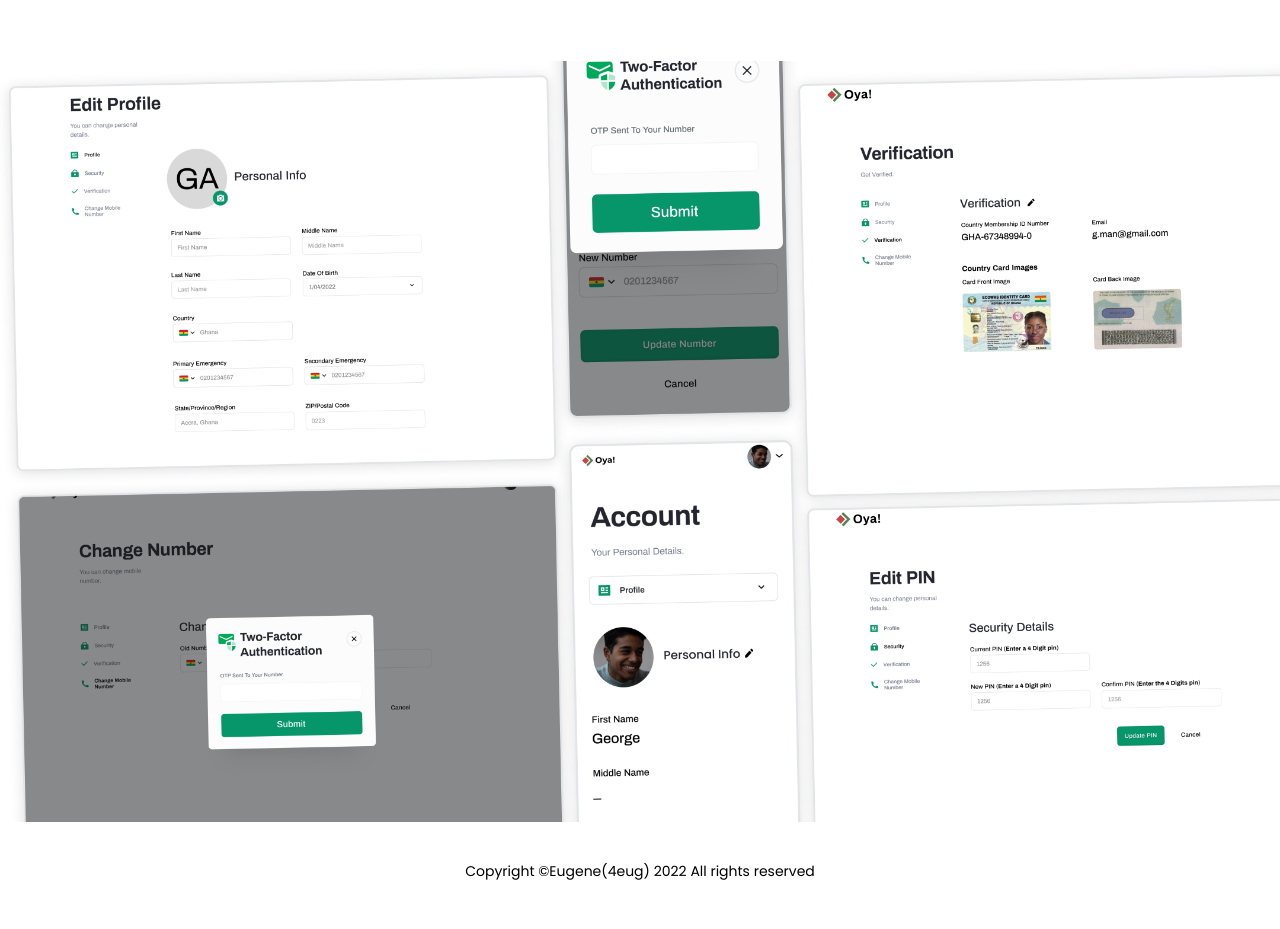
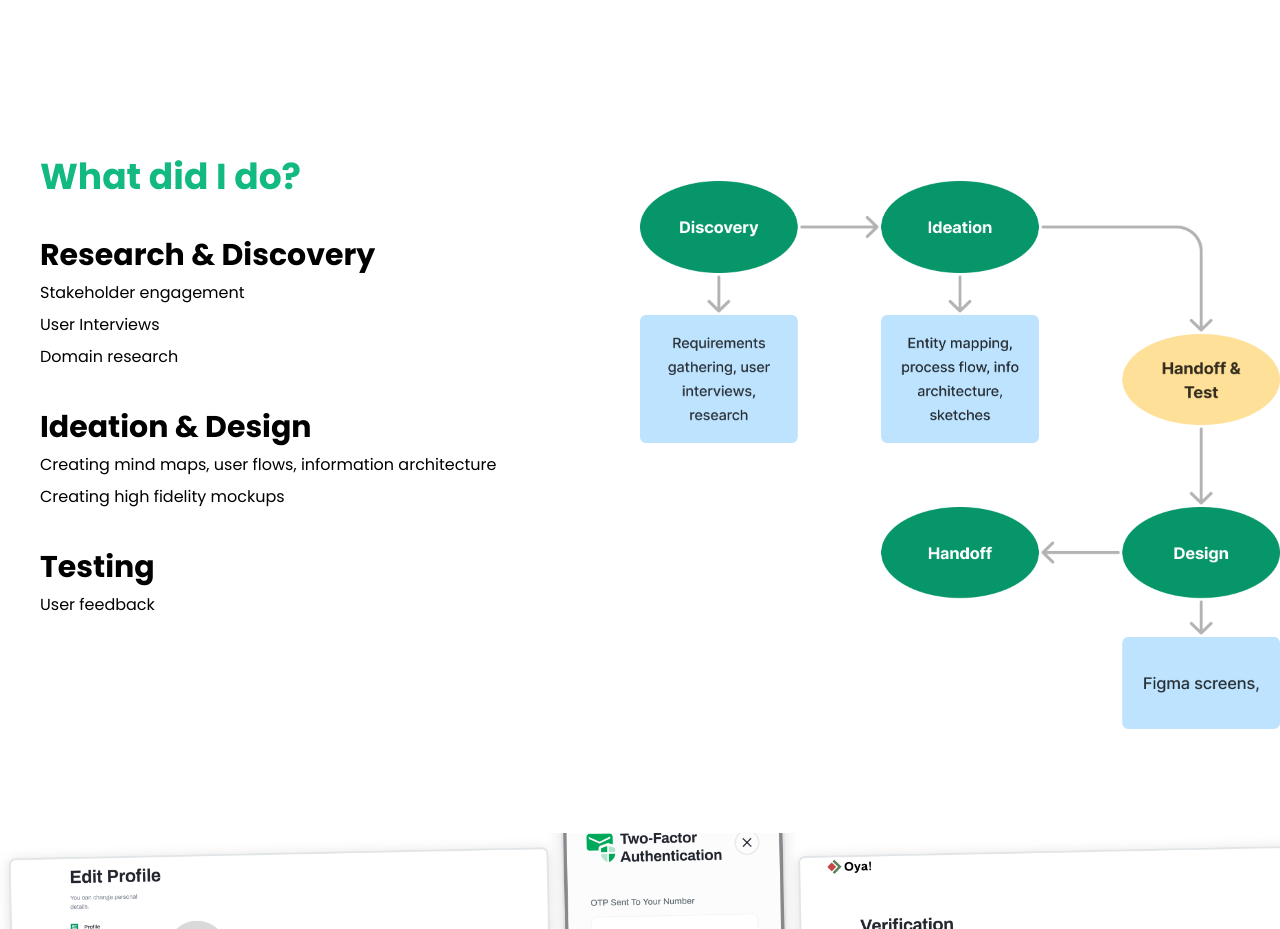
Before and after one commit to 4eug/Old-Portfolio, a Next.js app: page /Case-Studies/Oya-accounts in a window 1280 px wide. Shown: the part 1660-2589 px from the top of the page. Before the commit the page ends 2557 px from the top, so only its background shows below. Built offline with nearby package versions, Linux system fonts and the light colour scheme.

Commit message:
Oya Accounts Case Study

```diff
--- a/pages/Case-Studies/Oya-accounts.jsx
+++ b/pages/Case-Studies/Oya-accounts.jsx
@@ -8,6 +8,7 @@ import Footer from "../../components/Footer/footer";
 import AccountHero from "../../components/CaseStudies/OyaAccounts";
 import Solution from "../../components/CaseStudies/OyaAccounts/solution";
 import Screens from "../../components/CaseStudies/OyaAccounts/screens";
+import Role from "../../components/CaseStudies/OyaAccounts/role";
 
 
 
@@ -32,7 +33,7 @@ export default function Home() {
 
       <AccountHero/>
       <Solution/>
-
+      <Role/>
       <Screens/>
 
 
```
